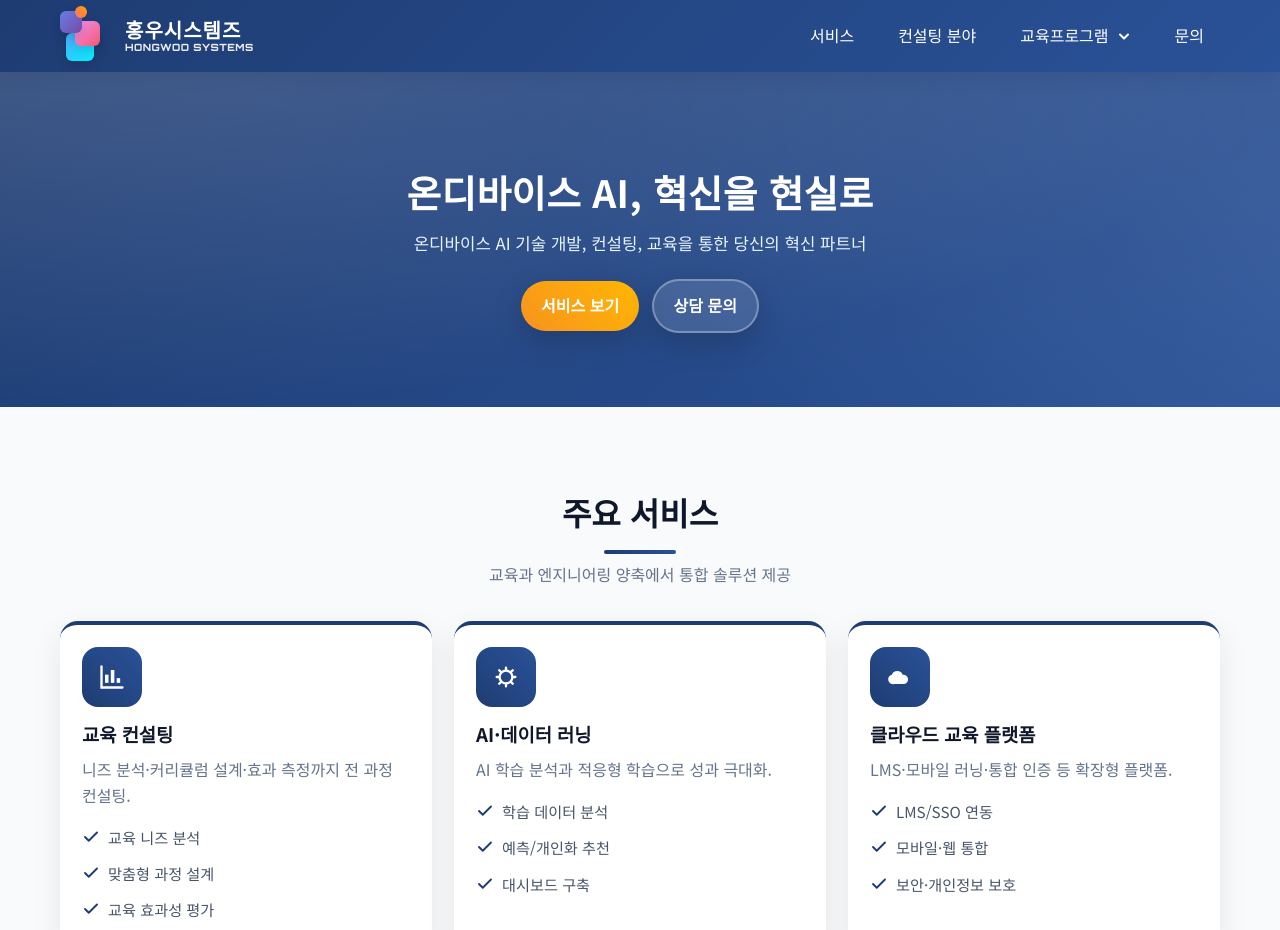
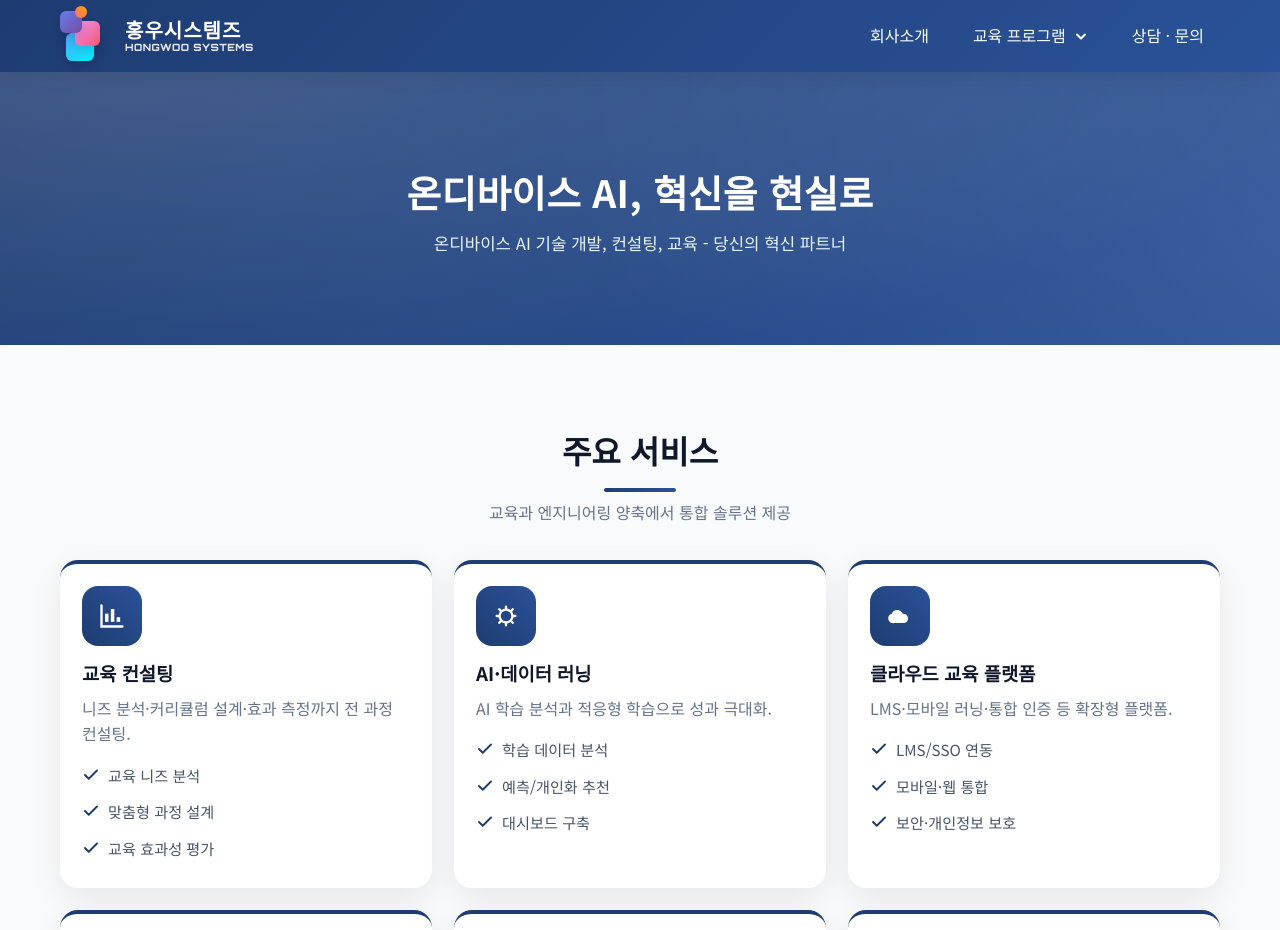
Before and after one commit to hongwoosystems/hongwoosystems.github.io, a plain HTML site: page index.html in a window 1280 px wide. Shown: the top 930 px of the page. Drawn offline with Linux system fonts and the light colour scheme.

Commit message:
Add files via upload

```diff
--- a/index.html
+++ b/index.html
@@ -547,26 +547,26 @@
   </div>
 </a>
 <ul class="nav-menu">
-<li><a href="#services">서비스</a></li>
-<li><a href="#tracks">컨설팅 분야</a></li>
+<!--<li><a href="#services">서비스</a></li>-->
+<li><a href="#tracks">회사소개</a></li>
 <li class="has-dropdown">
-<a href="programs.html">교육프로그램</a>
+<a href="programs.html">교육 프로그램</a>
 <ul aria-label="교육프로그램 하위메뉴" class="dropdown">
 <li><a href="programs.html">모집</a></li>
 </ul>
 </li>
-<li><a href="#contact">문의</a></li>
+<li><a href="#contact">상담 · 문의</a></li>
 </ul>
 </nav>
 </header>
 
 <section class="hero" id="home">
 <h1>온디바이스 AI, 혁신을 현실로</h1>
-<p class="subtitle">온디바이스 AI 기술 개발, 컨설팅, 교육을 통한 당신의 혁신 파트너</p>
-<div class="cta">
+<p class="subtitle">온디바이스 AI 기술 개발, 컨설팅, 교육 - 당신의 혁신 파트너</p>
+<!--<div class="cta">
 <a class="btn btn-primary" href="#services">서비스 보기</a>
 <a class="btn btn-secondary" href="#contact">상담 문의</a>
-</div>
+</div>-->
 </section>
 
 <section class="section" id="services" style="background:var(--soft)">
```
